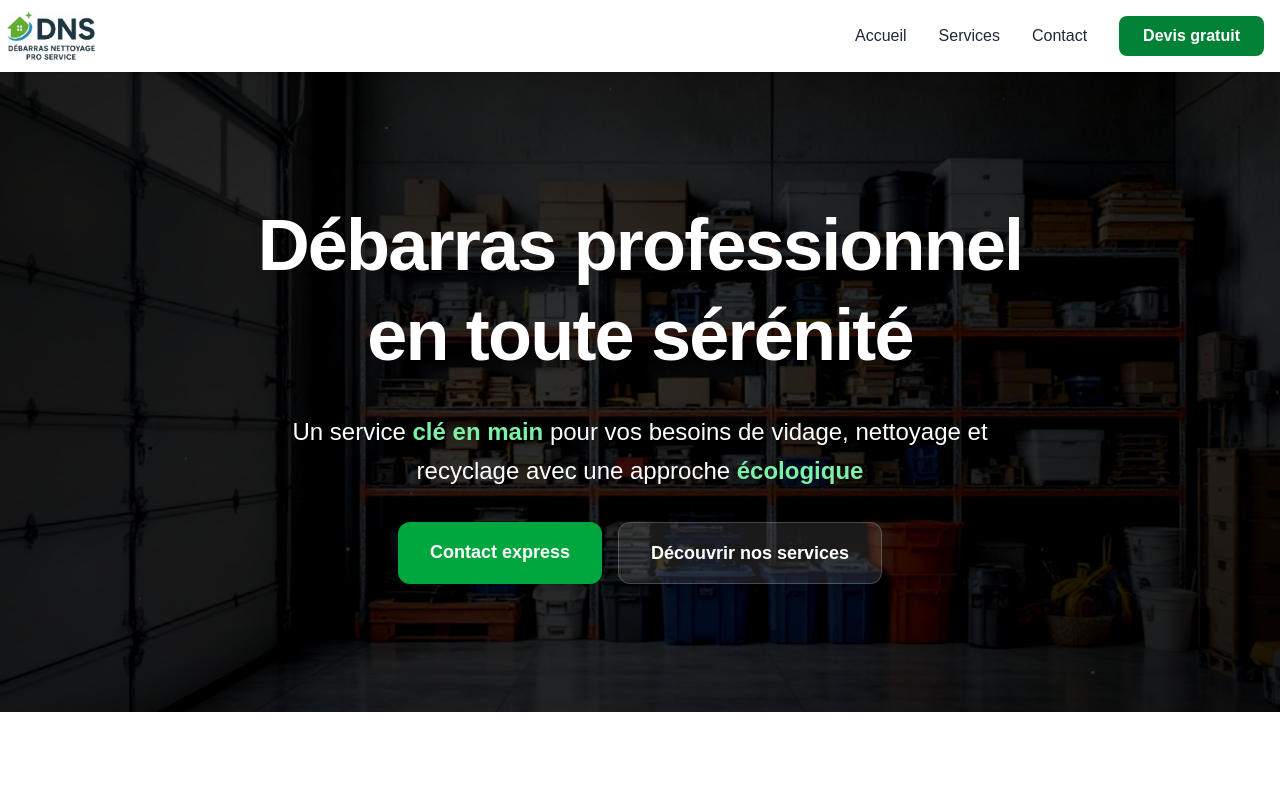
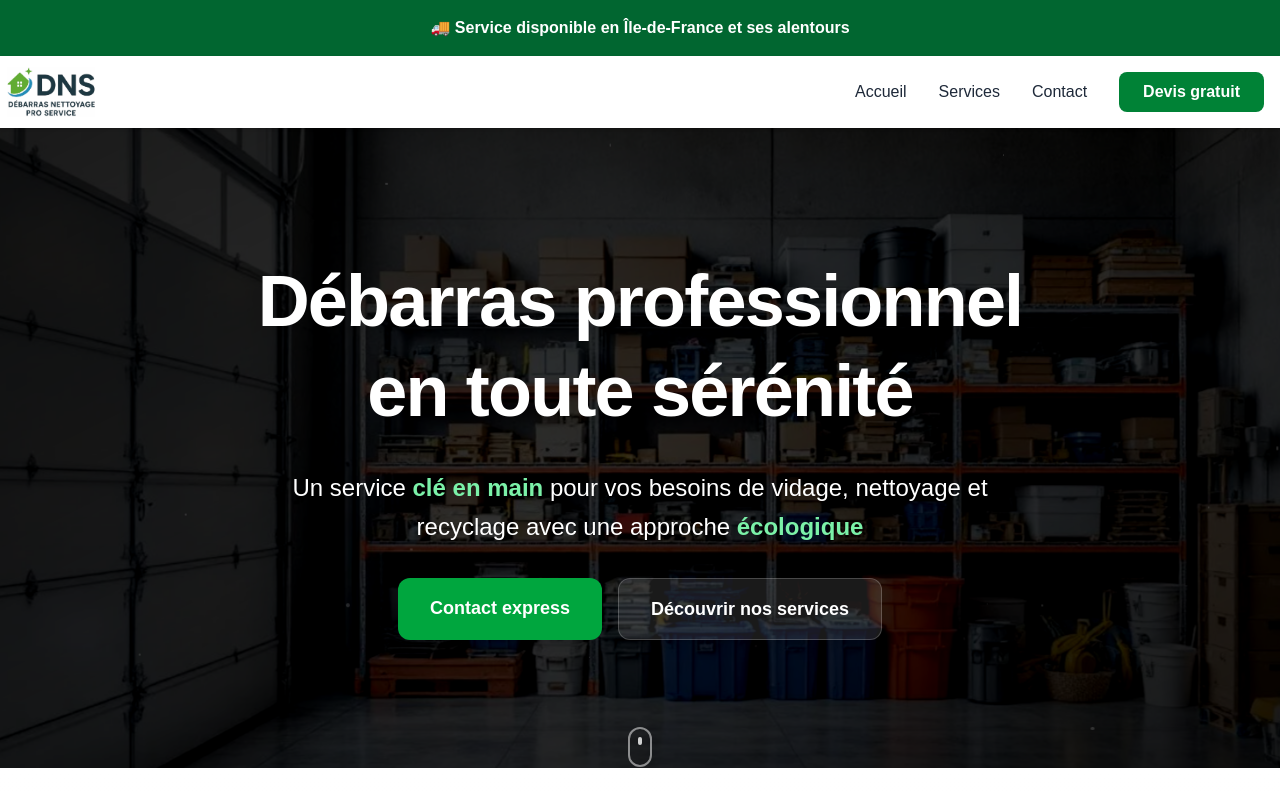
Before and after one commit to DARIOO33/my-project, a Next.js app: page / in a window 1280 px wide. Shown: the top 791 px of the page. Built offline with nearby package versions, Linux system fonts and the light colour scheme.

Commit message:
Initial commit

```diff
--- a/src/app/devis/page.jsx
+++ b/src/app/devis/page.jsx
@@ -112,6 +112,8 @@ export default function Devis() {
                         <option value="apartment">Appartement</option>
                         <option value="office">Bureau</option>
                         <option value="cellar">Cave/Grenier</option>
+                        <option value="cellar">Jardin</option>
+                        <option value="cellar">Après chantier</option>
                         <option value="other">Autre</option>
                       </select>
                     </div>
--- a/src/app/layout.js
+++ b/src/app/layout.js
@@ -29,6 +29,8 @@ export default function RootLayout({ children }) {
       <body
         className={`${geistSans.variable} ${geistMono.variable} antialiased`}
       >
+        <div className="bg-green-800 text-white font-semibold text-md py-4 px-4 text-center">
+  🚚 Service disponible en Île-de-France et ses alentours</div>
         <Header />
         {children}
         <Footer/>
```
